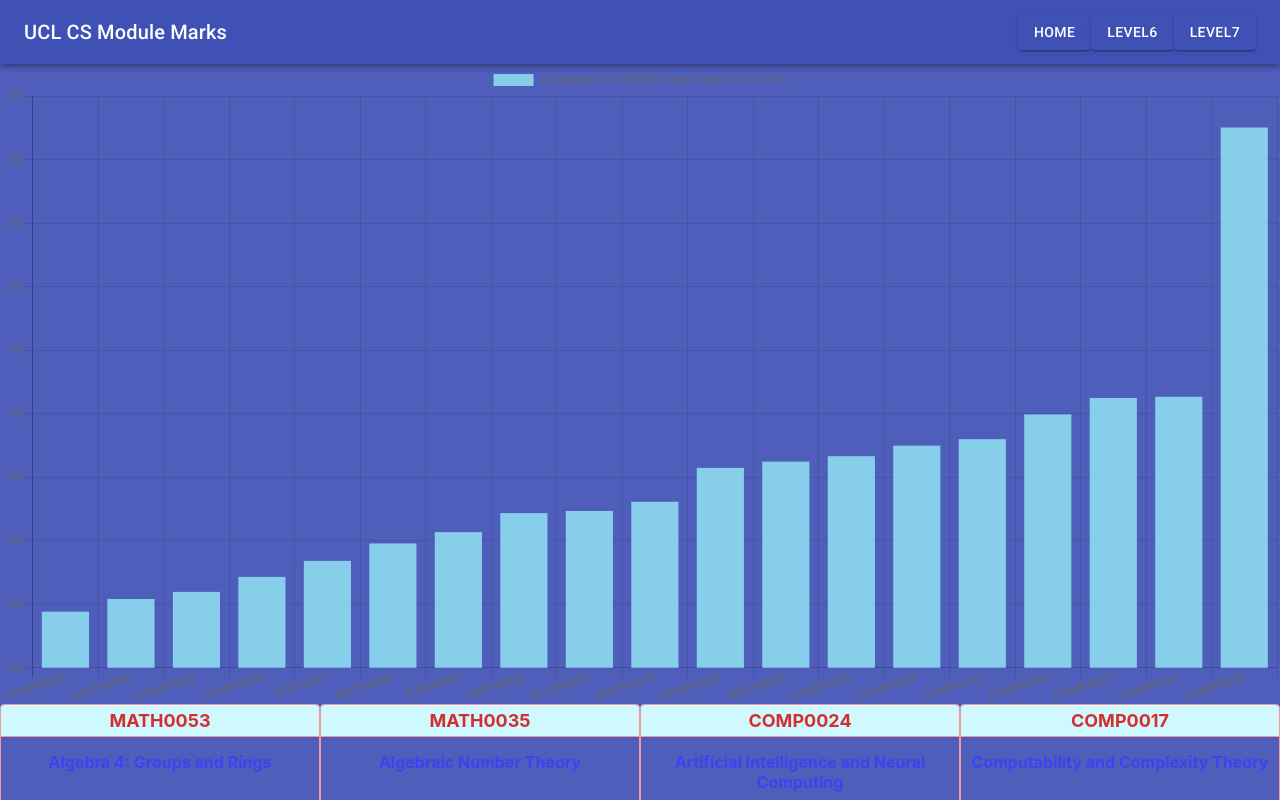
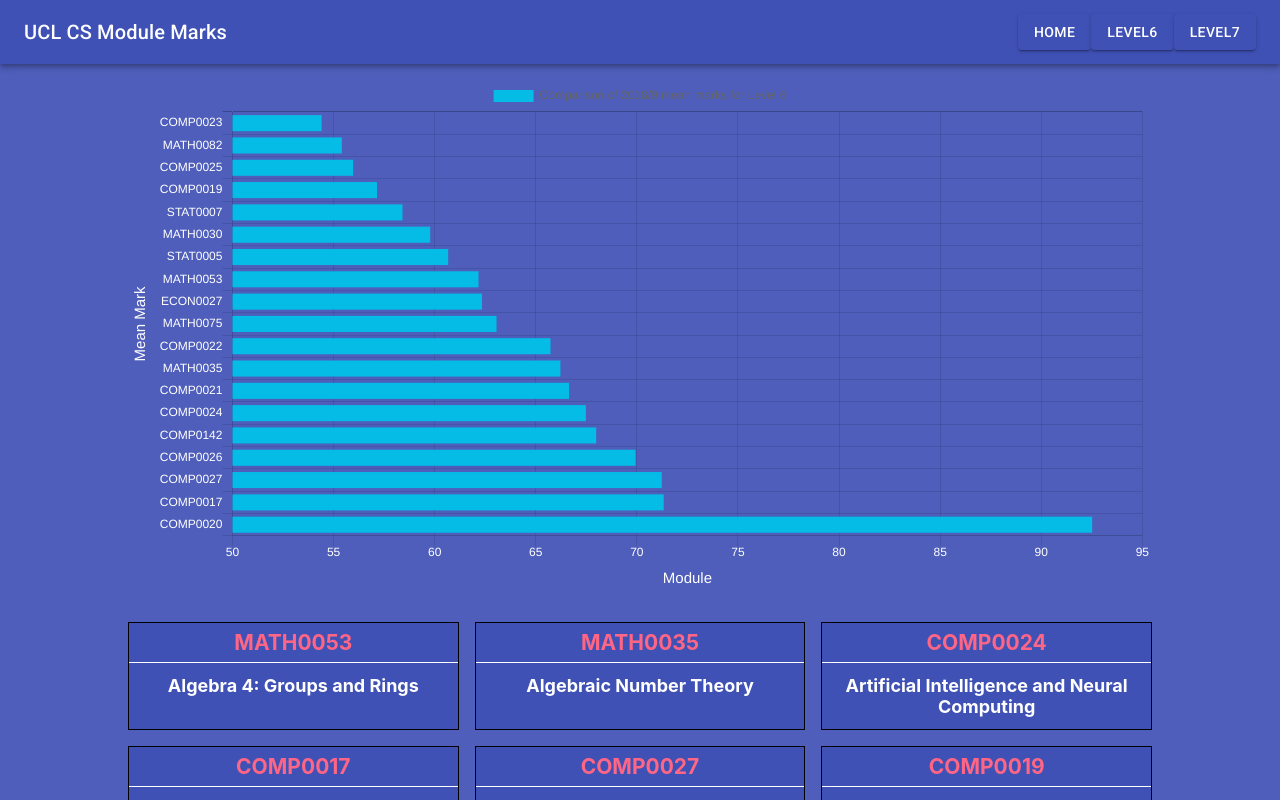
Before and after one commit to Dinesh-Kalamegam/ucl-cs-foi-react, a React (Create React App) app: page / in a window 1280 px wide. Both pictures are taken after a click on the button "LEVEL6". Shown: the top 800 px of the page. Built offline with nearby package versions, Linux system fonts and the light colour scheme.

Commit message:
overhauled UI for the Level pages

```diff
--- /dev/null
+++ b/src/BarChart.css
@@ -0,0 +1,7 @@
+/* Not the ideal method but does the job */
+/* .chartjs-render-monitor{
+    background-color: white;
+    width: 50%;
+    padding:1rem;
+    height:90%;
+} */
--- a/src/BarChart.js
+++ b/src/BarChart.js
@@ -1,5 +1,6 @@
 import React, { } from 'react'
-import { Bar } from 'react-chartjs-2'
+import {HorizontalBar} from 'react-chartjs-2'
+import './BarChart.css'
 
 function BarChart(props) {
     const data = {
@@ -8,12 +9,49 @@ function BarChart(props) {
             {
                 label: props.text,
                 data: props.arr.map(x => x["Mean"]),
-                backgroundColor: "skyblue"
+                backgroundColor: "#05BCE6",
             }
         ]
 
     }
-    return (<Bar data={data} />)
+    return (
+        <HorizontalBar data={data} className="barchart"
+        options={{
+            // maintainAspectRatio:false,
+            height:"20%",
+            title:{
+                fontColor:"white",
+            },
+            scales: {
+                xAxes: [{
+                    scaleLabel: {
+                        display: true,
+                        labelString: 'Module',
+                        fontSize: 15,
+                        fontColor:"white"
+                    },
+                    ticks:{
+                        fontColor:"white"
+                    }
+                }],
+                yAxes: [{
+                    scaleLabel: {
+                        display: true,
+                        labelString: 'Mean Mark',
+                        fontSize: 15,
+                        fontColor:"white"
+                    },
+                    ticks:{
+                        fontColor:"white"
+                    }
+                }]
+            },
+
+        }
+        }
+
+        />
+    )
 }
 
 
--- a/src/Card.css
+++ b/src/Card.css
@@ -1,13 +1,8 @@
-.card {
-    /* Set up Border */
+/* .card {
     border: 1px solid #EF9A9A;
-    /* Slightly Curve edges */
     border-radius: 4px;
-    /* Fixes the corners */
     overflow: hidden;
-    /* Children use Flexbox */
     display: flex;
-    /* Rotate Axis */
     flex-direction: column;
     text-align: center;
   }
@@ -26,15 +21,47 @@
 }
 
 .card-main {
-  display: flex;              /* Children use Flexbox */
-  flex-direction: column;     /* Rotate Axis to Vertical */
-  justify-content: center;    /* Group Children in Center */
-  align-items: center;        /* Group Children in Center (+axis) */
-  padding: 15px 0;            /* Add padding to the top/bottom */
+  display: flex;
+  flex-direction: column;
+  justify-content: center;
+  align-items: center;
+  padding: 15px 0;
+  background-color: white;
+  height:auto;
 }
 
 .main-description {
   color: #3844f1;
   font-size: 16px;
   text-align: center;
+} */
+
+.card{
+  /* background-color: white; */
+  background-color: #3F51B5;
+  border: solid 1px black;
+  text-align: center;
+  width: 100%;
 }
+
+.card:hover{
+  filter:invert(1)
+}
+
+.card-header{
+  color:#FF6584;
+  border-bottom: solid 1px white;
+  padding: 0.5em;
+  /* font-size:max(1rem,1vw) */
+  font-size:14px;
+}
+
+.card-main{
+  color:white;
+  padding: 1em;
+  /* font-size:max(0.8rem,0.8vw) */
+  font-size:12px;
+}
+.link{
+  text-decoration: none;
+}
--- a/src/Home.js
+++ b/src/Home.js
@@ -1,8 +1,8 @@
 import React, { } from 'react'
-import { ExternalLink } from 'react-external-link'
+// import { ExternalLink } from 'react-external-link'
 import informed from './images/undraw_informed_decision_p2lh.svg'
 import './Home.css'
-import GitHubIcon from '@material-ui/icons/GitHub';
+// import GitHubIcon from '@material-ui/icons/GitHub';
 
 function Home() {
     return (
--- a/src/Level.css
+++ b/src/Level.css
@@ -1,8 +1,19 @@
+.level-container{
+     margin: 1em auto;
+     width: 80%;
+     display: flex;
+     justify-content: center;
+     flex-direction: column;
+     align-items: center;
+}
+
 .level{
-    /* display: flex;
-    flex-wrap: wrap;
-     */
-
-    display: grid;
-    grid-template-columns: repeat(auto-fit, minmax(20rem, 1fr));
+     margin-top: 30px;
+     width:100%;
+     display: grid;
+     grid-template-columns: repeat(auto-fit, minmax(16rem,1fr));
+    /* display: flex; */
+    /* flex-direction: column; */
+    /* justify-content: space-between; */
+    grid-gap: 1em;
   }
--- a/src/Level.js
+++ b/src/Level.js
@@ -15,11 +15,23 @@ function compare(a, b) {
 
 
 function Level(props) {
+    const [width, setWidth] = React.useState(window.innerWidth);
+    const breakpoint = 600;
+    React.useEffect(() => {
+        const handleResizeWindow = () => setWidth(window.innerWidth);
+        // subscribe to window resize event "onComponentDidMount"
+        window.addEventListener("resize", handleResizeWindow);
+        return () => {
+            // unsubscribe "onComponentDestroy"
+            window.removeEventListener("resize", handleResizeWindow);
+        };
+    }, []);
+
     const data2018 = props.data[3]
     const bar_text = "Comparison of 2018/9 mean marks for Level " + props.level.toString()
     return (
-        <div>
-            <BarChart className="bar-level" text={bar_text} arr={data2018.filter(x => x.Level === props.level).sort(compare)}></BarChart>
+        <div className="level-container">
+            {width > breakpoint ? <BarChart className="bar-level" text={bar_text} arr={data2018.filter(x => x.Level === props.level).sort(compare)}></BarChart> : <React.Fragment></React.Fragment>}
             <div className="level">
                 {data2018.filter(x => x.Level === props.level).map(x => (
                     <Card module_code={x["Module Code"]} module_name={x["Module Name"]} />
```
